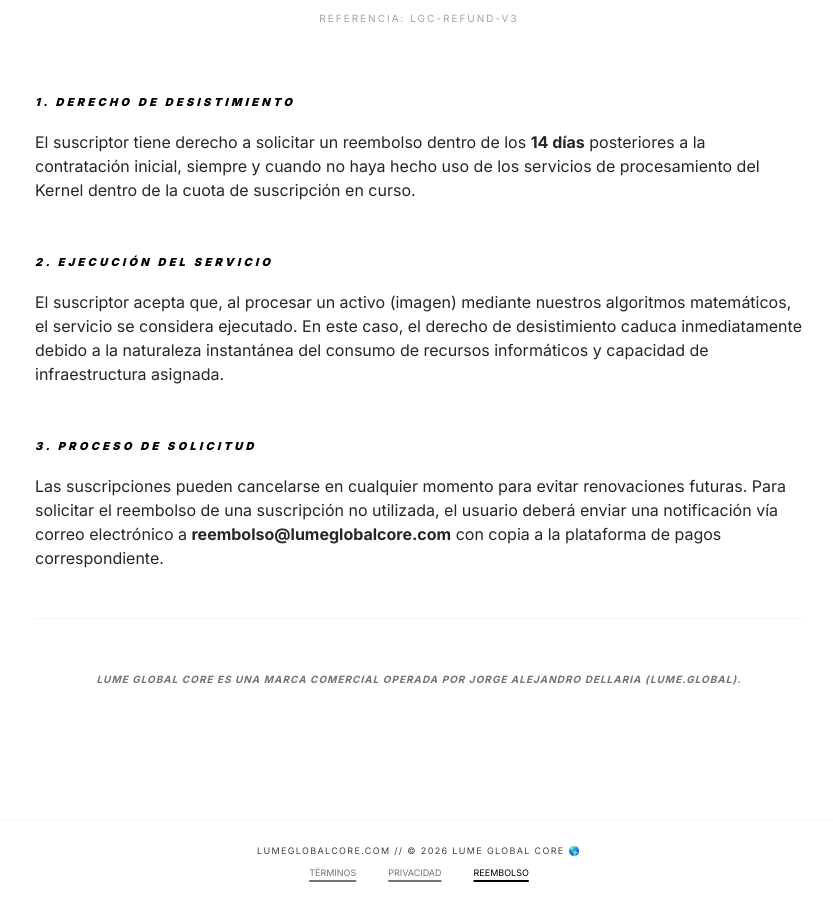
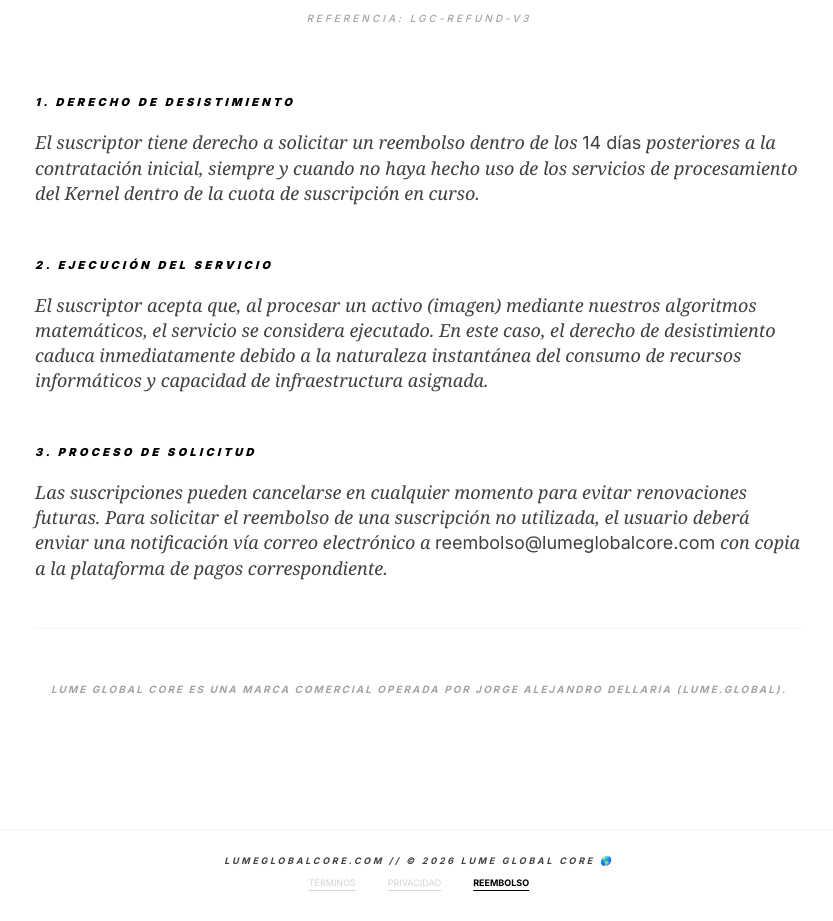
Before and after one commit to lumeglobal10-prog/lume-global-core, a Next.js app: page /refund in a window 1280 px wide. Shown: the part 220-1141 px from the top of the page, without its empty margins (221-1054 px from the left). Built offline with nearby package versions, Linux system fonts and the light colour scheme.

Commit message:
Update page.tsx

```diff
--- a/app/refund/page.tsx
+++ b/app/refund/page.tsx
@@ -9,43 +9,81 @@
 
   return (
     <main className="min-h-screen bg-white text-black font-sans flex flex-col justify-between overflow-x-hidden">
+
+      {/* NAVEGACIÓN: LOGO INMUTABLE */}
       <nav className="w-full p-6 md:p-8 flex justify-between items-center shrink-0 z-50">
         <div className="text-sm font-black tracking-[0.4em] uppercase italic">{siteName}</div>
-        <button onClick={() => router.back()} className="bg-black text-white px-6 py-2 text-[10px] font-bold tracking-[0.2em] uppercase active:scale-95 transition-all">← VOLVER</button>
+        <button
+          onClick={() => router.back()}
+          className="bg-black text-white px-6 py-2 text-[10px] font-sans font-bold tracking-[0.2em] uppercase active:scale-95 transition-all hover:bg-neutral-800"
+        >
+          ← VOLVER
+        </button>
       </nav>
 
       <section className="flex-grow flex flex-col items-center py-12 px-6 md:py-20">
         <article className="max-w-3xl w-full">
-          <h1 className="text-3xl md:text-5xl font-extralight tracking-tight leading-tight mb-2 text-center">Política de Reembolso</h1>
-          <p className="text-[10px] font-mono text-neutral-400 tracking-[0.2em] uppercase text-center mb-16">Referencia: LGC-REFUND-V3</p>
+          {/* TÍTULO ESTILO KARADA DECO (SERIF) */}
+          <h1 className="text-3xl md:text-5xl font-serif font-light tracking-tight leading-tight mb-2 text-center italic lowercase first-letter:uppercase">
+            Política de reembolso
+          </h1>
+          <p className="text-[10px] font-sans font-medium text-neutral-400 tracking-[0.3em] uppercase text-center mb-16 italic">
+            Referencia: LGC-REFUND-V3
+          </p>
 
           <div className="space-y-12 text-sm md:text-base leading-relaxed text-neutral-800">
             <section>
-              <h2 className="text-[11px] font-black tracking-[0.3em] uppercase mb-4 text-black italic">1. Derecho de Desistimiento</h2>
-              <p>El suscriptor tiene derecho a solicitar un reembolso dentro de los <strong>14 días</strong> posteriores a la contratación inicial, siempre y cuando no haya hecho uso de los servicios de procesamiento del Kernel dentro de la cuota de suscripción en curso.</p>
+              <h2 className="text-[11px] font-sans font-black tracking-[0.3em] uppercase mb-4 text-black italic">
+                1. Derecho de Desistimiento
+              </h2>
+              <p className="font-serif font-light text-lg italic text-neutral-700 leading-snug">
+                El suscriptor tiene derecho a solicitar un reembolso dentro de los <strong className="font-sans not-italic">14 días</strong> posteriores a la contratación inicial, siempre y cuando no haya hecho uso de los servicios de procesamiento del Kernel dentro de la cuota de suscripción en curso.
+              </p>
             </section>
+
             <section>
-              <h2 className="text-[11px] font-black tracking-[0.3em] uppercase mb-4 text-black italic">2. Ejecución del Servicio</h2>
-              <p>El suscriptor acepta que, al procesar un activo (imagen) mediante nuestros algoritmos matemáticos, el servicio se considera ejecutado. En este caso, el derecho de desistimiento caduca inmediatamente debido a la naturaleza instantánea del consumo de recursos informáticos y capacidad de infraestructura asignada.</p>
+              <h2 className="text-[11px] font-sans font-black tracking-[0.3em] uppercase mb-4 text-black italic">
+                2. Ejecución del Servicio
+              </h2>
+              <p className="font-serif font-light text-lg italic text-neutral-700 leading-snug">
+                El suscriptor acepta que, al procesar un activo (imagen) mediante nuestros algoritmos matemáticos, el servicio se considera ejecutado. En este caso, el derecho de desistimiento caduca inmediatamente debido a la naturaleza instantánea del consumo de recursos informáticos y capacidad de infraestructura asignada.
+              </p>
             </section>
+
             <section>
-              <h2 className="text-[11px] font-black tracking-[0.3em] uppercase mb-4 text-black italic">3. Proceso de Solicitud</h2>
-              <p>Las suscripciones pueden cancelarse en cualquier momento para evitar renovaciones futuras. Para solicitar el reembolso de una suscripción no utilizada, el usuario deberá enviar una notificación vía correo electrónico a <strong>reembolso@lumeglobalcore.com</strong> con copia a la plataforma de pagos correspondiente.</p>
+              <h2 className="text-[11px] font-sans font-black tracking-[0.3em] uppercase mb-4 text-black italic">
+                3. Proceso de Solicitud
+              </h2>
+              <p className="font-serif font-light text-lg italic text-neutral-700 leading-snug">
+                Las suscripciones pueden cancelarse en cualquier momento para evitar renovaciones futuras. Para solicitar el reembolso de una suscripción no utilizada, el usuario deberá enviar una notificación vía correo electrónico a <strong className="font-sans not-italic">reembolso@lumeglobalcore.com</strong> con copia a la plataforma de pagos correspondiente.
+              </p>
             </section>
+
             <hr className="border-neutral-100 my-12" />
+
             <section className="text-center pb-12">
-              <p className="text-[10px] font-bold tracking-widest text-neutral-500 italic uppercase">Lume Global Core es una marca comercial operada por Jorge Alejandro Dellaria (LUME.GLOBAL).</p>
+              <p className="text-[10px] font-sans font-bold tracking-[0.2em] text-neutral-400 italic uppercase">
+                Lume Global Core es una marca comercial operada por Jorge Alejandro Dellaria (LUME.GLOBAL).
+              </p>
             </section>
           </div>
         </article>
       </section>
 
       <footer className="w-full p-6 border-t border-neutral-100 flex flex-col items-center gap-2 bg-white">
-        <p className="text-[8px] md:text-[9px] font-mono text-neutral-700 tracking-[0.15em] uppercase">LUMEGLOBALCORE.COM // © 2026 LUME GLOBAL CORE 🌎</p>
-        <div className="flex gap-8 font-mono text-[9px] text-neutral-500 uppercase pb-2">
-          <Link href="/terms" className="hover:text-black underline underline-offset-4 decoration-2">Términos</Link>
-          <Link href="/privacy" className="hover:text-black underline underline-offset-4 decoration-2">Privacidad</Link>
-          <Link href="/refund" className="text-black underline underline-offset-4 decoration-2">Reembolso</Link>
+        <p className="text-[8px] md:text-[9px] font-sans font-bold text-neutral-700 tracking-[0.3em] uppercase italic">
+          LUMEGLOBALCORE.COM // © 2026 LUME GLOBAL CORE 🌎
+        </p>
+        <div className="flex gap-8 font-sans text-[9px] text-neutral-300 uppercase pb-2">
+          <Link href="/terms" className="hover:text-black underline underline-offset-4 decoration-1 transition-all">
+            Términos
+          </Link>
+          <Link href="/privacy" className="hover:text-black underline underline-offset-4 decoration-1 transition-all">
+            Privacidad
+          </Link>
+          <Link href="/refund" className="text-black underline underline-offset-4 decoration-1 transition-all font-bold">
+            Reembolso
+          </Link>
         </div>
       </footer>
     </main>
```
